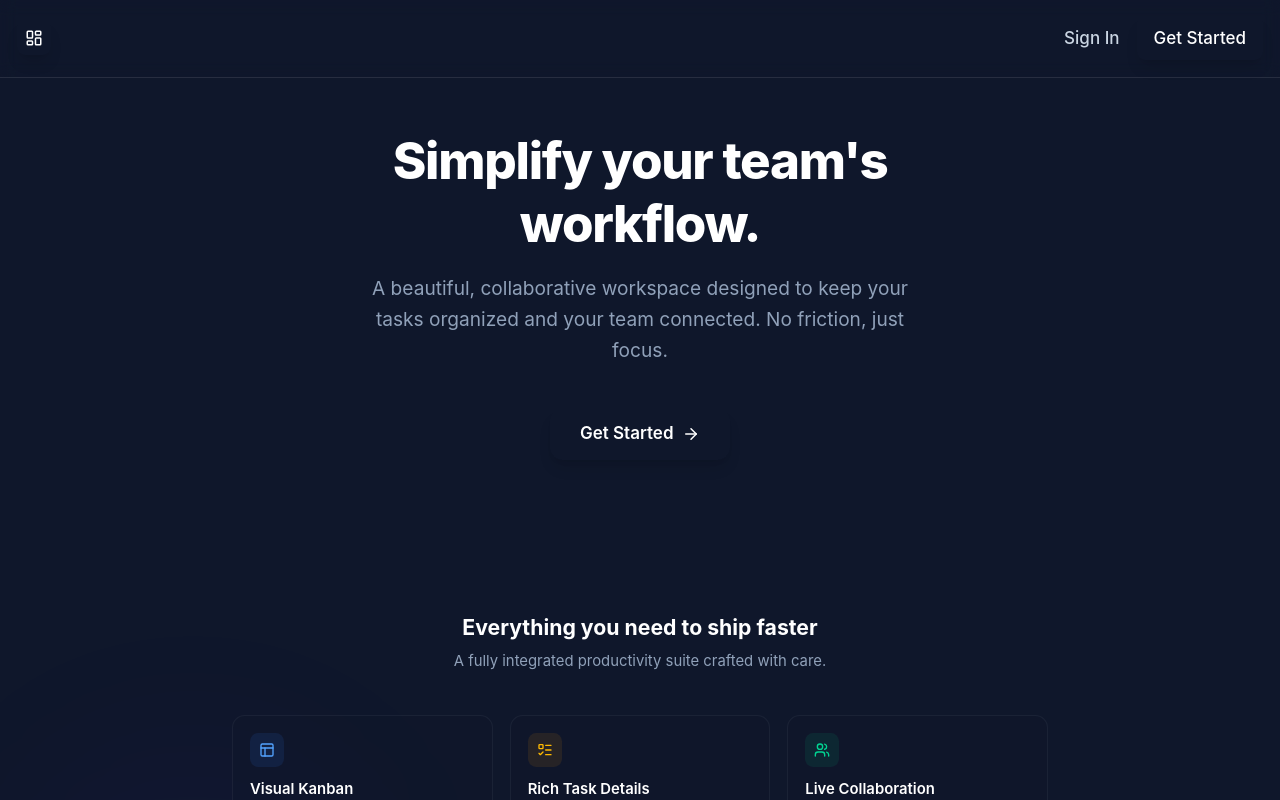
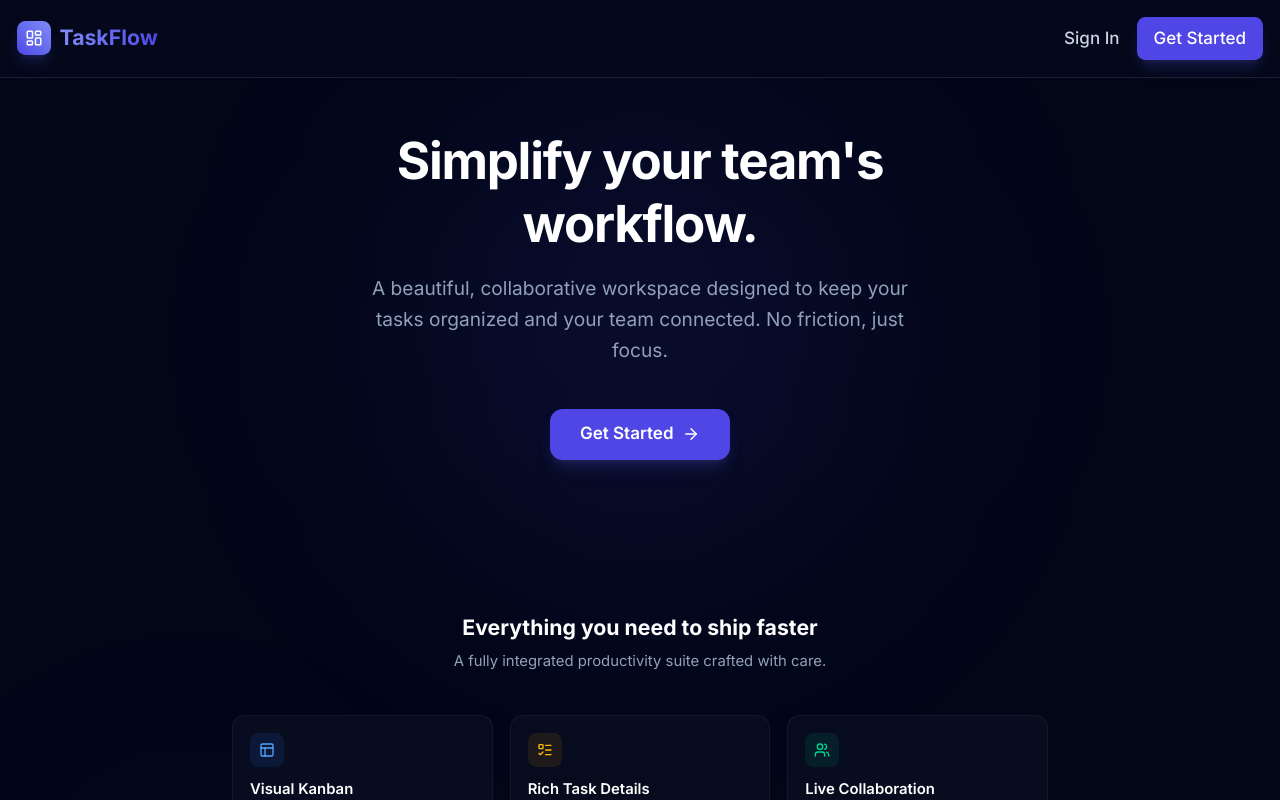
Before and after one commit to vishnutejabalasani/Notion-clone, a React (Vite) app in the folder frontend/: page / in a window 1280 px wide. Shown: the top 800 px of the page. Built offline with nearby package versions, Linux system fonts and the light colour scheme.

Commit message:
fix: declare custom primary and dark color variables in index.css for tailwind css v4 theme compatibility

```diff
--- a/frontend/src/index.css
+++ b/frontend/src/index.css
@@ -1,4 +1,19 @@
 @import "tailwindcss";
+
+@theme {
+  --color-primary-50: #eef2ff;
+  --color-primary-100: #e0e7ff;
+  --color-primary-400: #818cf8;
+  --color-primary-500: #6366f1;
+  --color-primary-600: #4f46e5;
+  --color-primary-700: #4338ca;
+
+  --color-dark-800: #1e293b;
+  --color-dark-900: #0f172a;
+  --color-dark-950: #020617;
+
+  --font-sans: 'Inter', sans-serif;
+}
 
 @layer base {
   html {
```
